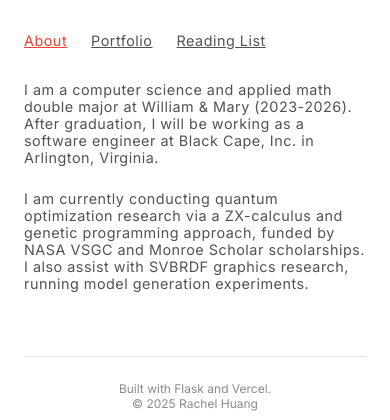
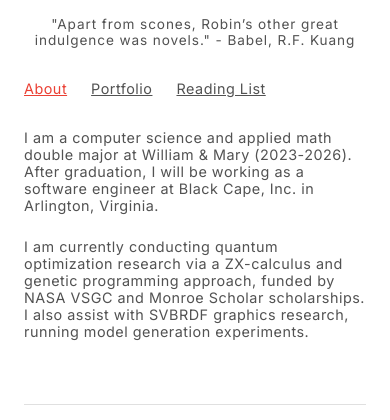
Before and after one commit to rrachelhuangg/rachelhuang.dev, a Flask app: page / in a window 390 px wide. Shown: the part 232-652 px from the top of the page. Run offline with Flask 3, Linux system fonts and the light colour scheme.

Commit message:
Added quote.

```diff
--- a/static/styles.css
+++ b/static/styles.css
@@ -3,6 +3,16 @@
 body {
     font-family: 'Inter', sans-serif;
     color: #525252;
+}
+
+.banner-text {
+    text-align: center;
+    margin-top: 2rem;
+    color: #525252;
+    letter-spacing: 0.9px;
+    max-width: 33rem;
+    margin-left: auto;
+    margin-right: auto;
 }
 
 #header {
@@ -140,6 +150,13 @@ footer {
         padding: 0 1rem;
     }
 
+    .banner-text {
+        margin-top: 1.5rem;
+        font-size: 0.95rem;
+        padding: 0 1rem;
+        max-width: 100%;
+    }
+
     #header {
         flex-direction: column;
         align-items: center;
@@ -188,6 +205,12 @@ footer {
 }
 
 @media screen and (max-width: 480px) {
+    .banner-text {
+        margin-top: 1rem;
+        font-size: 0.85rem;
+        padding: 0 0.5rem;
+    }
+
     #header {
         margin-top: 1.5rem;
         gap: 1rem;
--- a/templates/homepage.html
+++ b/templates/homepage.html
@@ -25,6 +25,9 @@
             Incoming Software Engineer @ Black Cape, Inc.
         </div>
     </div>
+</div>
+<div class="banner-text">
+    "Apart from scones, Robin’s other great indulgence was novels." - Babel, R.F. Kuang
 </div>
 <div id="main-content">
     <div id="links">
```
